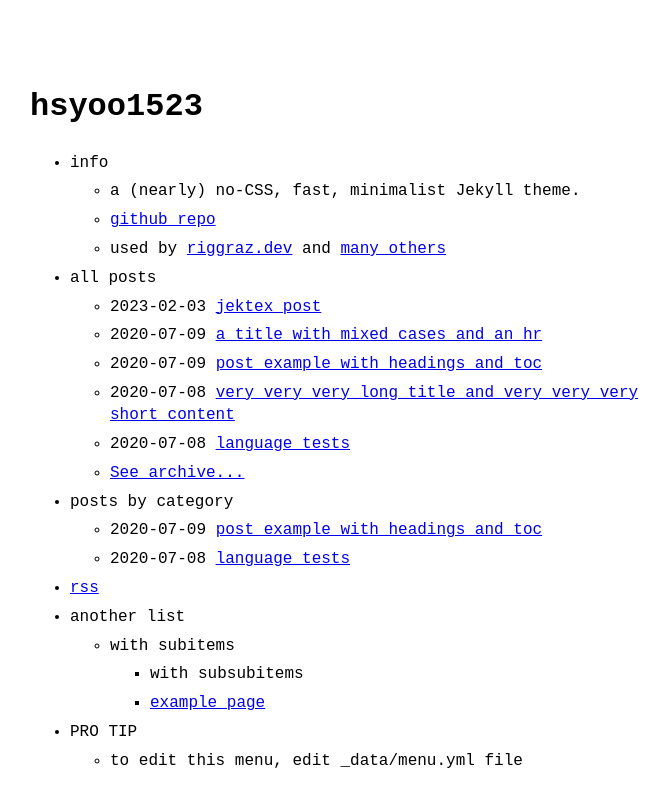
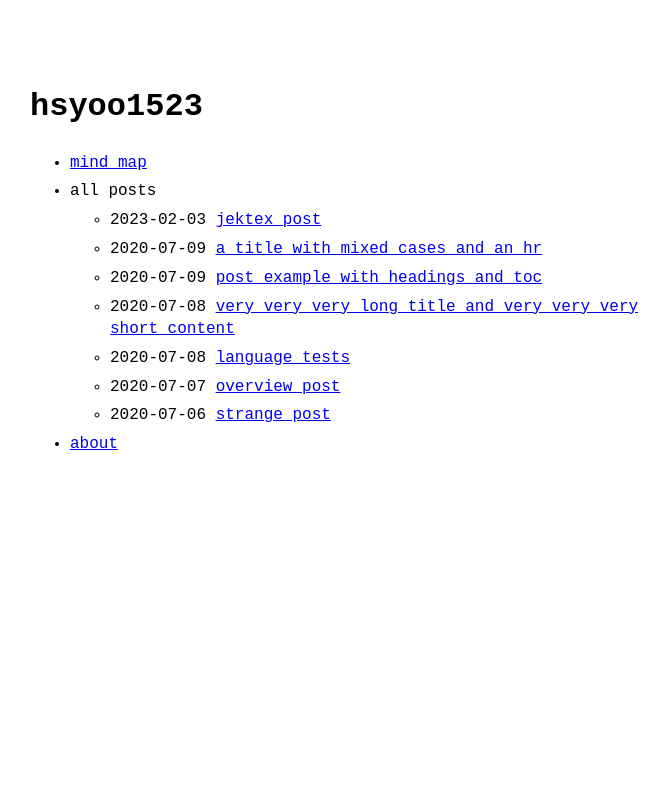
Before and after one commit to hsyoo1523/hsyoo1523.github.io, a Jekyll site: the page built from index.md, in a window 1280 px wide. Shown: the top 807 px of the page, without its empty margins (290-960 px from the left). Built offline with Jekyll 4.4.1, drawn with Linux system fonts in a browser that asks for light colours.

```diff
--- a/_data/menu.yml
+++ b/_data/menu.yml
@@ -1,38 +1,13 @@
-# For documentation on this file, see:
-# https://github.com/riggraz/no-style-please#customize-the-menu
-
 entries:
-  - title: info
-    entries:
-      - title: a (nearly) no-CSS, fast, minimalist Jekyll theme.
-      - title: github repo
-        url: https://github.com/riggraz/no-style-please
-      - title: "used by <a href='https://riggraz.dev'>riggraz.dev</a> and <a href='https://github.com/riggraz/no-style-please/network/dependents'>many others</a>"
+  - title: mind map
+    url: mindmap.html
 
   - title: all posts
     post_list:
-      limit: 5
+      limit: 10
       show_more: true
-      show_more_text: See archive...
+      show_more_text: 더 보기...
       show_more_url: archive.html
 
-  - title: posts by category
-    post_list:
-      category: example2
-      show_more: true
-      show_more_text: See more posts...
-      show_more_url: example2-archive.html
-
-  - title: rss
-    url: feed.xml
-
-  - title: another list
-    entries:
-      - title: with subitems
-        entries:
-          - title: with subsubitems
-          - title: example page
-            url: about
-  - title: PRO TIP
-    entries:
-      - title: to edit this menu, edit _data/menu.yml file
+  - title: about
+    url: about.html
```
Also changed, not shown: _layouts/mindmap.html (added, +26 -0 lines), mindmap.md (added, +25 -0 lines).
